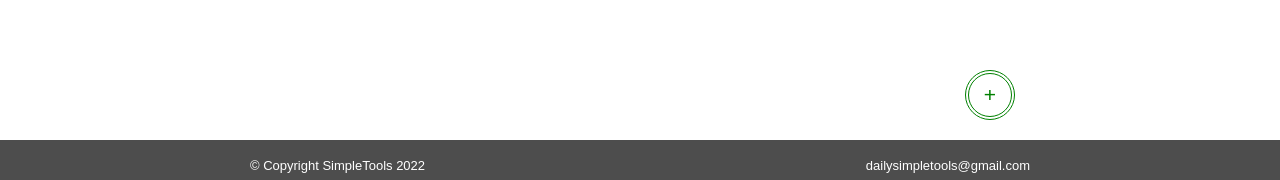
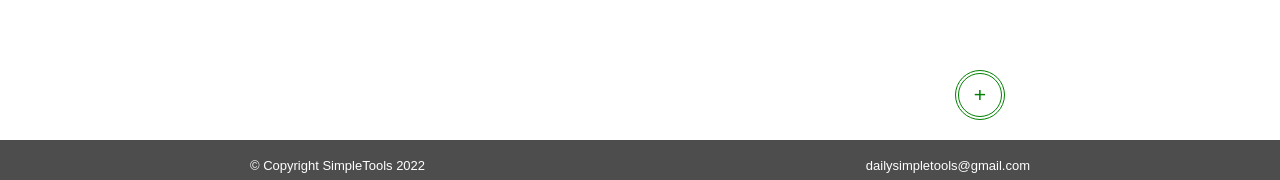
Before and after one commit to diego-nascimento91/personalfinance.dailysimpletools.com, a React (Create React App) app: page /transactions in a window 1280 px wide. Shown: the part 610-790 px from the top of the page. Built offline with nearby package versions, Linux system fonts and the light colour scheme; no server answers; the database is empty; sample sign-in values are in the browser's storage.

Commit message:
AddTransactionButton: alterado estilização botao + para nao sobrepor outros elementos, impedindo de clicar em um TransactionSummary.

```diff
--- a/src/components/AddTransactionButton/AddTransactionButton.module.scss
+++ b/src/components/AddTransactionButton/AddTransactionButton.module.scss
@@ -2,9 +2,8 @@
 
 .addtransaction__container {
   bottom: 1rem;
-  display: flex;
-  height: 5rem;
-  justify-content: flex-end;
+  // display: flex;
+  // justify-content: flex-end;
   position:-webkit-sticky;
   position: sticky;
 
@@ -12,15 +11,27 @@
   height: 6rem;
   margin-right: 1.5rem;
   margin-top: -7rem;
+  width: 6rem;
   @media (max-width: $smallmob) {
     height: 3.5rem;
-    margin-right: 1rem;
+    margin-left: calc(100vw - 4.5rem - 2 * $hpadding-smallmob);
     margin-top: -4.75rem;
+    width: 3.5rem;
   }
   @media (min-width: $smallmob) and (max-width: $mobile) {
     height: 5rem;
-    margin-right: 1rem;
+    margin-left: calc(100vw - 6rem - 2 * $hpadding-mobile);
     margin-top: -6rem;
+    width: 5rem;
+  }
+  @media (min-width: $mobile) and (max-width: $desktop_sm) {
+    margin-left: calc(100vw - 7.5rem - 2 * $hpadding-desksm);
+  }
+  @media (min-width: $desktop_sm) and (max-width: $desktop_md) {
+    margin-left: calc(100vw - 7.5rem - 2 * $hpadding-deskmd);
+  }
+  @media (min-width: $desktop_md) {
+    margin-left: calc(100vw - 7.5rem - 2 * $hpadding-deskbg);
   }
 
   .addtransaction__button {
```
